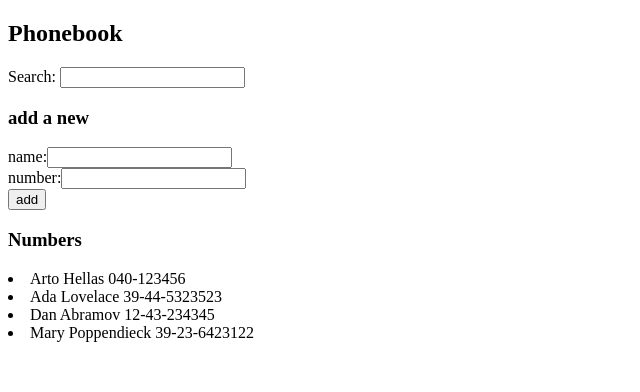
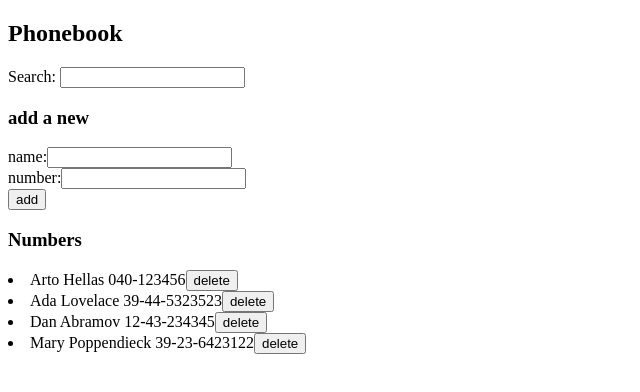
Before and after one commit to hdahlber/fullstackopen2022, a React (Create React App) app in the folder part2/phonebook/: page / in a window 1280 px wide. Shown: the top 392 px of the page, without its empty margins (0-640 px from the left). Built offline with nearby package versions, Linux system fonts and the light colour scheme; data requests are answered from the project's data file; the HTML template or start-up script is replaced by a standard one.

Commit message:
everything done to 2.15*

```diff
--- a/part2/phonebook/src/App.js
+++ b/part2/phonebook/src/App.js
@@ -1,8 +1,8 @@
 import React, { useState, useEffect } from 'react';
 import PersonForm from "./components/PersonForm";
-import axios from "axios";
-import Persons from "./components/Persons";
 import Filter from "./components/Filter";
+import personService from './services/persons'
+import Person from "./components/Person";
 
 
 
@@ -11,41 +11,81 @@ const App = () => {
     const [persons, setPersons] = useState([])
     const [newName, setNewName] = useState("")
     const [newNumber,setNewNumber] =useState("")
-    const [newFilter,setFilter] =useState("")
+    const [filter,setFilter] =useState("")
 
 
     const addPerson = (event) => {
         event.preventDefault()
-        const found = persons.find(el => el.name ===newName)
-        if(found){
-            console.log("duplicate")
-            window.alert(`${newName} is already added to phonebook`);
-        }
-        else {
-
-            const personObject = {
-                name: newName,
-                number: newNumber,
-                id: persons.length +1,
+        const personObject = {
+            name: newName,
+            number: newNumber,
+            id: persons.length +1,
 
 
+        }
+        const found = persons.find(el => el.name ===newName)
+        if(found) {
+            if (newNumber.length != 0) {
+                if (window.confirm(`${newName} is already added to the phonebook, replace existing phone number?`)) {
+                    const repl = persons.find(el => el.name === newName)
+                    personService
+                        .update(repl.id, personObject)
+                        .then((response) => {
+                            const responsePerson = persons.map((person) =>
+                                person.id !== response.id ? person : response
+                            );
+                            setPersons(responsePerson)
+                        })
+                }
             }
+            else { window.alert(`Add the new phone number for ${newName}`);
+            }
+        }
+        else if(newNumber.length===0 || newName.length==0){
+                window.alert(`Add information`);
+            }
+        else {
+            personService
+                .create(personObject)
+                .then(response => {
+                    console.log(personObject)
+                    setPersons(persons.concat(personObject))
+                    setNewName("")
+                    setNewNumber("")
+                })
+            /*
             console.log(personObject)
             setPersons(persons.concat(personObject))
             //console.log(persons)
             setNewName("")
             setNewNumber("")
+            */
 
+        }
+    }
+
+    const deletePerson = (id, name) => {
+        if (window.confirm(`Delete ${name}?`)) {
+            console.log(id)
+            personService
+                .remove(id)
+                .then(response => {
+                    setPersons(persons.filter(person => person.id !== id))
+
+
+                })
 
         }
     }
     const hook = () => {
         console.log('effect')
-        axios
-            .get('http://localhost:3001/persons')
+        personService
+            .getAll()
             .then(response => {
                 console.log('promise fulfilled')
-                setPersons(response.data)
+                console.log(response)
+                setPersons(response)
+                console.log()
             })
     }
     useEffect(hook, [])
@@ -64,10 +104,12 @@ const App = () => {
         setFilter(event.target.value)
     }
 
+    const searchFilter = persons.filter((person =>
+        person.name.toLowerCase().includes(filter.toLowerCase())));
     return (
         <div>
             <h2>Phonebook</h2>
-            <Filter value={newFilter} onChange={handleSearchChange} />
+            <Filter value={filter} onChange={handleSearchChange} />
 
 
 
@@ -82,7 +124,10 @@ const App = () => {
             />
 
             <h3>Numbers</h3>
-            <Persons persons={persons} newFilter={newFilter} />
+            {searchFilter.map((persons) =>
+            <Person key={persons.id} id={persons.id} name={persons.name} number={persons.number} deletePerson={deletePerson} />
+            )
+            }
         </div>
     )
 }
--- a/part2/phonebook/src/components/Person.js
+++ b/part2/phonebook/src/components/Person.js
@@ -1,6 +1,12 @@
-const Person = ({ id,name,number }) => {
+const Person = ({ id,name,number, deletePerson }) => {
+
     return (
-        <li>{id} {name} {number}</li>
+        <>
+        <li>{name} {number}
+            <button onClick={() => deletePerson(id,name)}>delete </button>
+        </li>
+
+        </>
     )
 }
 
--- a/part2/phonebook/src/components/Persons.js
+++ /dev/null
@@ -1,14 +0,0 @@
-import React from 'react'
-import Person from './Person'
-
-const Persons = ({ persons, newFilter }) => {
-    return (
-        <div>
-            {persons.filter(person => person.name.toLowerCase().includes(newFilter.toLowerCase())).map(person =>
-                <Person key={person.id} name={person.name} number={person.number} />
-            )}
-        </div>
-    )
-}
-
-export default Persons
--- /dev/null
+++ b/part2/phonebook/src/services/persons.js
@@ -0,0 +1,24 @@
+import axios from 'axios'
+const baseUrl = 'http://localhost:3001/persons'
+
+const getAll = () => {
+    const request = axios.get(baseUrl)
+    return request.then(response => response.data)
+}
+
+const create = newObject => {
+    const request = axios.post(baseUrl, newObject)
+    return request.then(response => response.data)
+}
+
+const update = (id, newObject) => {
+    const request = axios.put(`${baseUrl}/${id}`, newObject)
+    return request.then(response => response.data)
+}
+const remove = (id) => {
+    console.log(id)
+    const request = axios.delete(`${baseUrl}/${id}`)
+    return request.then(response => response)
+}
+
+export default { getAll, create, update, remove }
```
Also changed, not shown: 2 other files (tests, documents, lock files or other folders).
